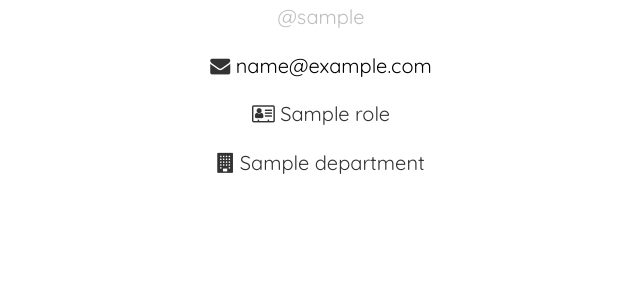
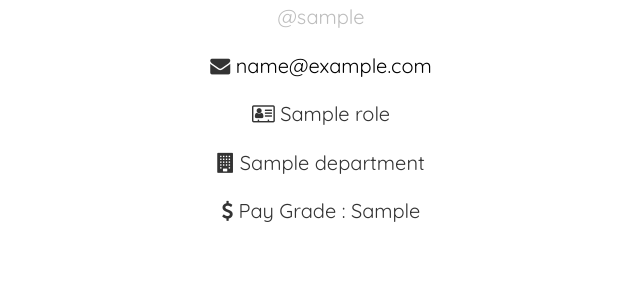
Before and after one commit to thelittlewonder/squadmaster, a Flask app: page /profile in a window 1280 px wide. Shown: the part 388-688 px from the top of the page, without its empty margins (319-959 px from the left). Run offline with Flask 2, Linux system fonts and the light colour scheme; a user stored in the database is signed in; tables that the repository leaves empty hold one stand-in row (values such as "Sample post"); parts of the project's set-up code (start-up, migrations or seed data) failed here and were passed over; some libraries are stand-ins or nearby versions.

Commit message:
added salary in profile

```diff
--- a/app/templates/home/profilepage.html
+++ b/app/templates/home/profilepage.html
@@ -9,5 +9,7 @@
     <div> <span id="roles"><i class="fa fa-vcard-o"></i>  {{current_user.role}}</span></div>
     <br>
     <div> <span id="depart"><i class="fa fa-building"></i>  {{current_user.department}}</span></div>
+    <br>
+    <div> <span id="depart"><i class="fa fa-dollar"></i> Pay Grade : {{current_user.grade}}</span></div>
 </div>
 {% endblock %}
```
